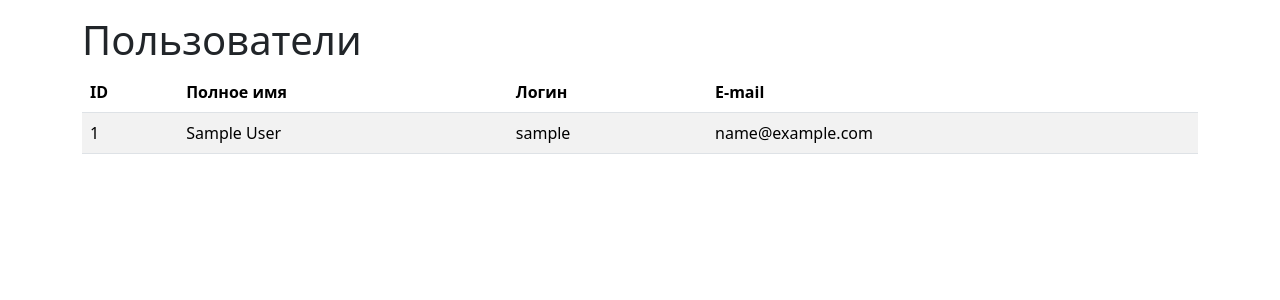
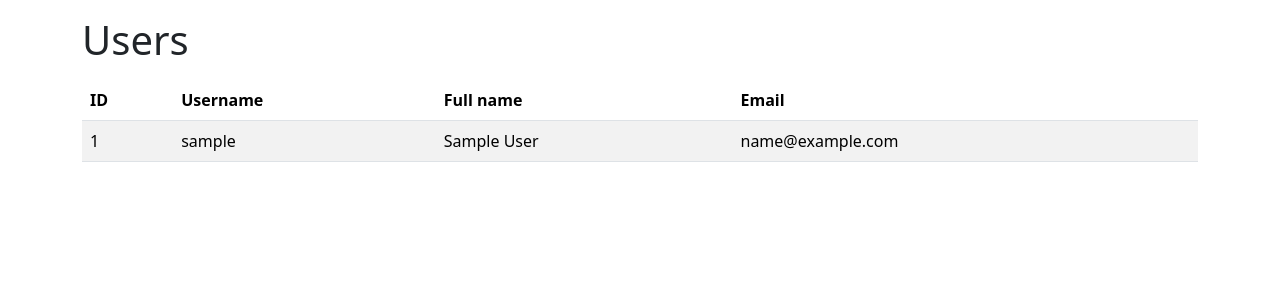
Before and after one commit to D4rkli/python-project-52, a Django app: template templates/users/index.html in a window 1280 px wide. Shown: the part 56-356 px from the top of the page. Run offline with Django 5.2, Linux system fonts and the light colour scheme; the template is opened without the code that fills it: values that come from a table or form of the project are taken from there, others are empty; the visitor is signed in with stand-in values (Sample User, id 1); data comes from the database, SQL or seed files in the repository.

Commit message:
Fix tests

```diff
--- a/templates/users/index.html
+++ b/templates/users/index.html
@@ -1,25 +1,24 @@
-{# templates/users/index.html #}
 {% extends "base.html" %}
 {% block title %}Users{% endblock %}
 
 {% block content %}
-<h1>Пользователи</h1>
+<h1 class="mb-3">Users</h1>
 
 <table class="table table-striped">
   <thead>
     <tr>
       <th>ID</th>
-      <th>Полное имя</th>
-      <th>Логин</th>
-      <th>E-mail</th>
+      <th>Username</th>
+      <th>Full name</th>
+      <th>Email</th>
     </tr>
   </thead>
   <tbody>
     {% for u in users %}
       <tr>
         <td>{{ u.id }}</td>
+        <td>{{ u.username }}</td>
         <td>{{ u.first_name }} {{ u.last_name }}</td>
-        <td>{{ u.username }}</td>
         <td>{{ u.email }}</td>
       </tr>
     {% endfor %}
```
